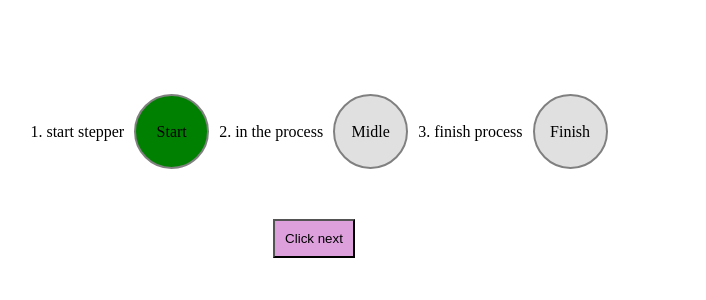
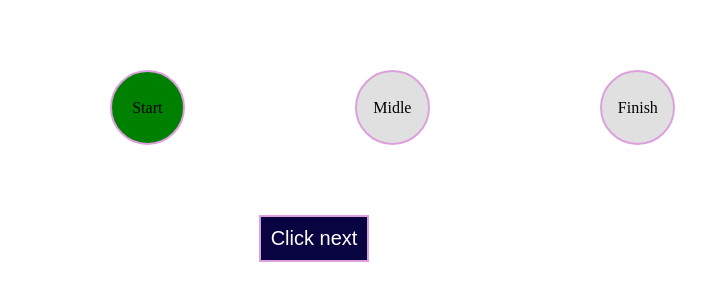
Before and after one commit to Eva-Li80/Eva-Li-Komponent-Bibliotek, a React (Vite) app: page / in a window 1280 px wide. Shown: the part 224-524 px from the top of the page, without its empty margins (326-1032 px from the left). Built offline with nearby package versions, Linux system fonts and the light colour scheme.

Commit message:
some colorstyle

```diff
--- a/src/Components/Stepper/Stepper.scss
+++ b/src/Components/Stepper/Stepper.scss
@@ -5,14 +5,31 @@
   flex-direction: column;
   height: 100vh;
 
+
+  .container{
+    background-color: rgb(54, 84, 140);
+    border: 20px solid rgb(9, 5, 66);
+    padding: 40px;
+    display: flex;
+    justify-content: center;
+    align-items: center;
+    flex-direction: column;
+  }
+
   .stepper {
+
+    padding: 30px;
     display: flex;
     flex-direction: row;
     justify-content: center;
     align-items: center;
-    margin-bottom: 50px;
+    margin-bottom: 40px;
     .content {
       padding: 10px;
+      color: white;
+      margin: 0 10px;
+      font-size: 20px;
+
     }
 
     .all {
@@ -22,14 +39,15 @@
       width: 75px;
       height: 75px;
       border-radius: 50%;
-      border: 2px solid gray;
+      border: 2px solid plum;
+
     }
 
     .start-stepper {
       background-color: green;
     }
     .midle-stepper {
-      background-color: orange;
+      background-color: rgb(255, 204, 0);
     }
     .finish-stepper {
       background-color: red;
@@ -41,11 +59,15 @@
 
   .btn {
     padding: 10px;
-    background-color: plum;
+    color:white;
+    margin-bottom: 50px;
+    background-color:rgb(8, 4, 65);
+    font-size: 20px;
+    border: 2px solid plum;
   }
   .btn:hover {
     cursor: pointer;
-    background-color: purple;
+    background-color:  rgb(17, 12, 92);;
     color: white;
   }
 }
```
